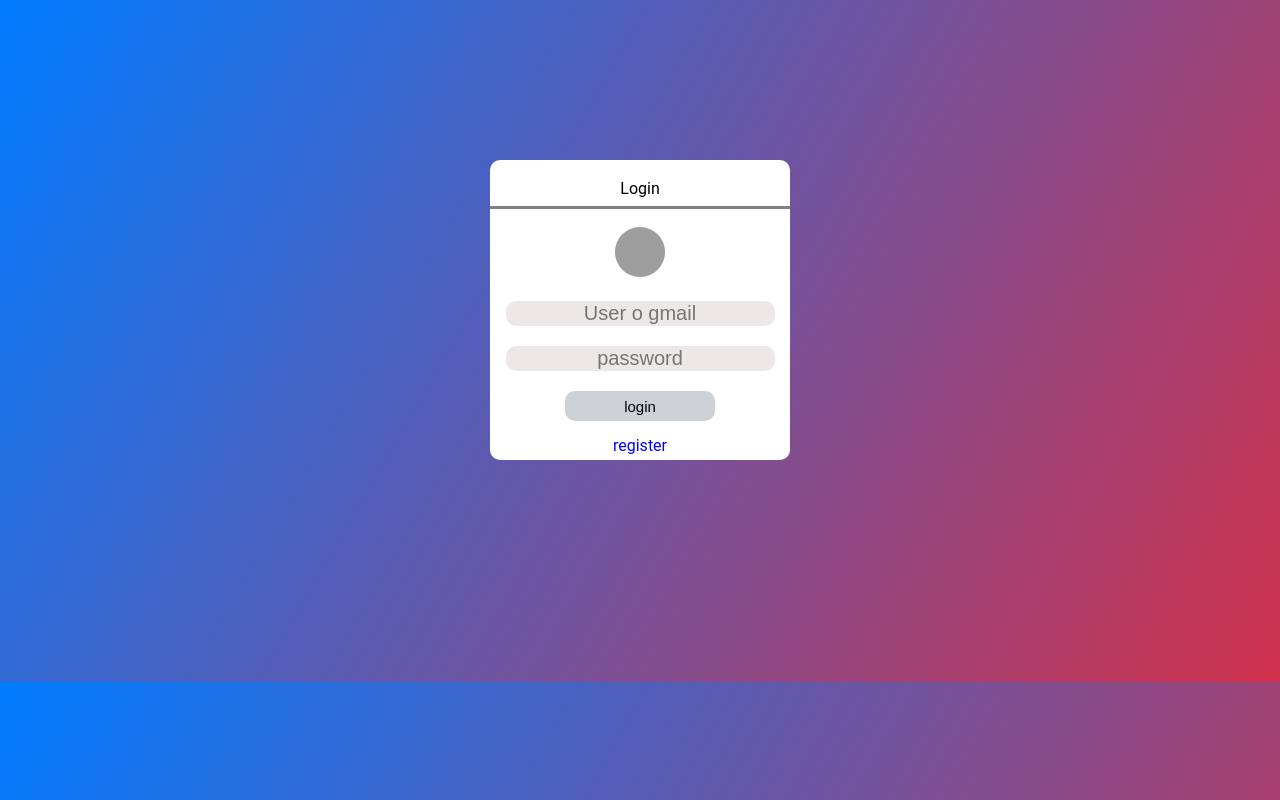
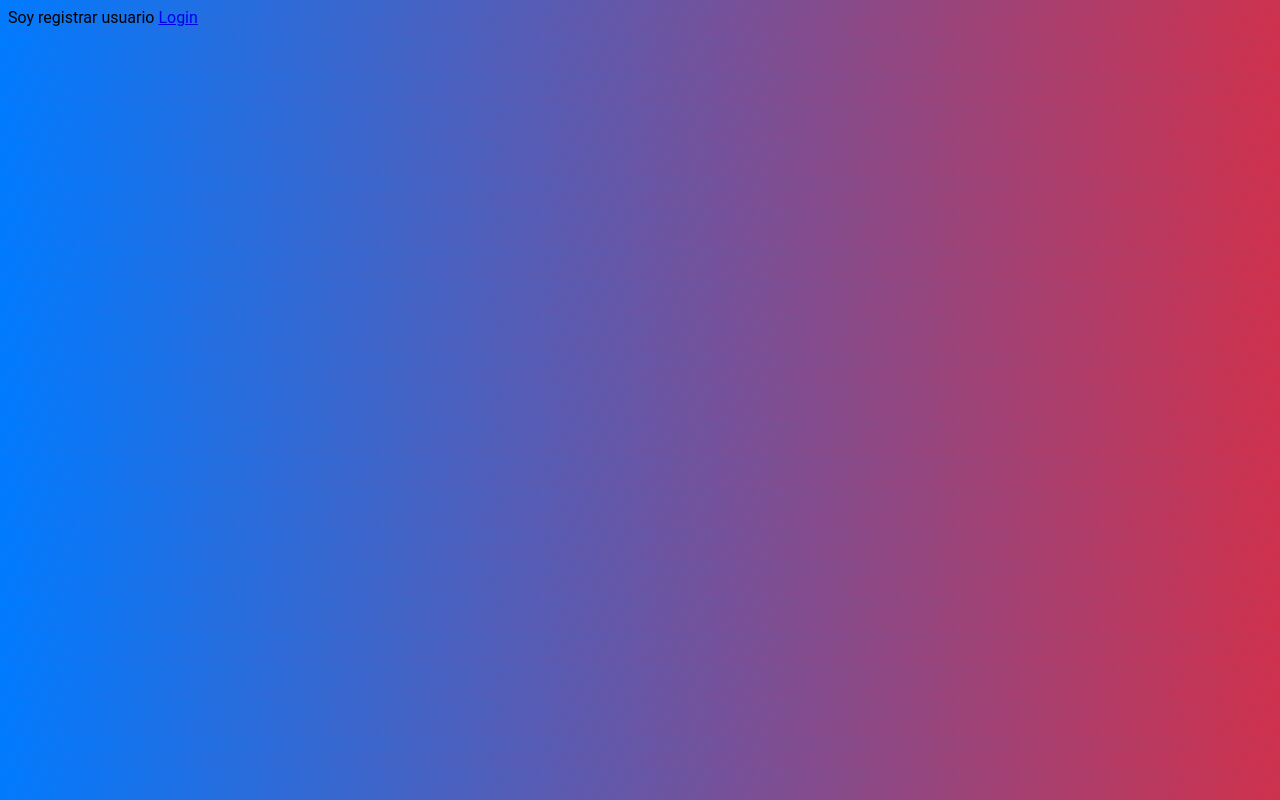
Before and after one commit to joseAL520/practicandoFormulario, an Angular app: page /register in a window 1280 px wide. Before the commit this address led to /. Built offline with nearby package versions, Linux system fonts and the light colour scheme; grey boxes are pictures that could not be loaded.

Commit message:
rutas de login y router

```diff
--- a/src/app/app.component.html
+++ b/src/app/app.component.html
@@ -1 +1 @@
-<app-login></app-login>
+<router-outlet></router-outlet>
--- a/src/app/app.routes.ts
+++ b/src/app/app.routes.ts
@@ -1,3 +1,15 @@
 import { Routes } from '@angular/router';
+import { LoginComponent } from './login/login.component';
+import { RegisterComponent } from './register/register.component';
+import { InventariComponent } from './inventari/inventari.component';
 
-export const routes: Routes = [];
+export const routes: Routes = [
+
+    {path:'',redirectTo:'/login', pathMatch:'full'},
+    {path:'login',component: LoginComponent},
+    {path:'register', component:RegisterComponent},
+    {path:'invetari',component:InventariComponent}
+
+
+
+];
--- a/src/app/login/login.component.html
+++ b/src/app/login/login.component.html
@@ -8,7 +8,6 @@
         <input type="text"      class="box-login-input box-login-user"     [(ngModel)]="usario"   placeholder="User o gmail"><br>
         <input type="password"  class="box-login-input box-login-Password"  [(ngModel)]="password" placeholder="password"><br>
         <button class="btn-login" (click)="validationInput()"> login </button><br>
-        <a   class="btn-register">register</a>
+        <a routerLink="/register" class="btn-register">register</a>
     </div>
-
 </div>
--- a/src/app/login/login.component.ts
+++ b/src/app/login/login.component.ts
@@ -1,11 +1,13 @@
+import { CommonModule } from '@angular/common';
 import { Component } from '@angular/core';
 import { FormsModule } from '@angular/forms';
+import { Router, RouterLink, RouterOutlet } from '@angular/router';
 
 
 @Component({
   selector: 'app-login',
   standalone: true,
-  imports: [FormsModule],
+  imports: [FormsModule, CommonModule,RouterOutlet,RouterLink],
   templateUrl: './login.component.html',
   styleUrl: './login.component.css'
 })
@@ -14,13 +16,19 @@ export class LoginComponent {
   usario: string = '';
   password: string = '';
 
+  constructor(private router: Router) {}
 
   validationInput(){
 
-    if(!this.usario && !this.password){
-      alert('Favor de verificar los campos');
+    if(this.usario =='admin' && this.password == 'admin'){
+      return this.navegacion();
+    }else{
+
     }
-    return true;
+  }
+
+  navegacion(){
+    this.router.navigate(['/invetari']);
   }
 
 
--- a/src/app/register/register.component.html
+++ b/src/app/register/register.component.html
@@ -1 +1,3 @@
-<p>register works!</p>
+Soy registrar usuario
+
+<a routerLink="/login">Login</a>
--- a/src/app/register/register.component.ts
+++ b/src/app/register/register.component.ts
@@ -1,9 +1,10 @@
 import { Component } from '@angular/core';
+import { Router, RouterLink, RouterOutlet } from '@angular/router';
 
 @Component({
   selector: 'app-register',
   standalone: true,
-  imports: [],
+  imports: [RouterLink,RouterOutlet,],
   templateUrl: './register.component.html',
   styleUrl: './register.component.css'
 })
```
